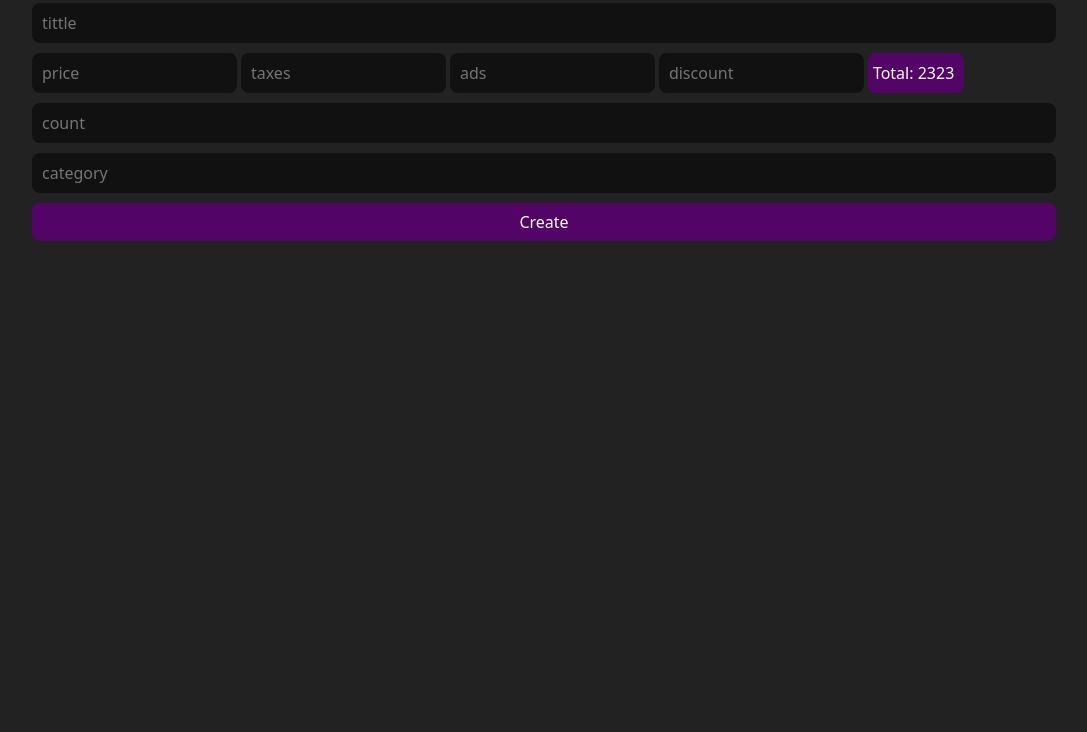
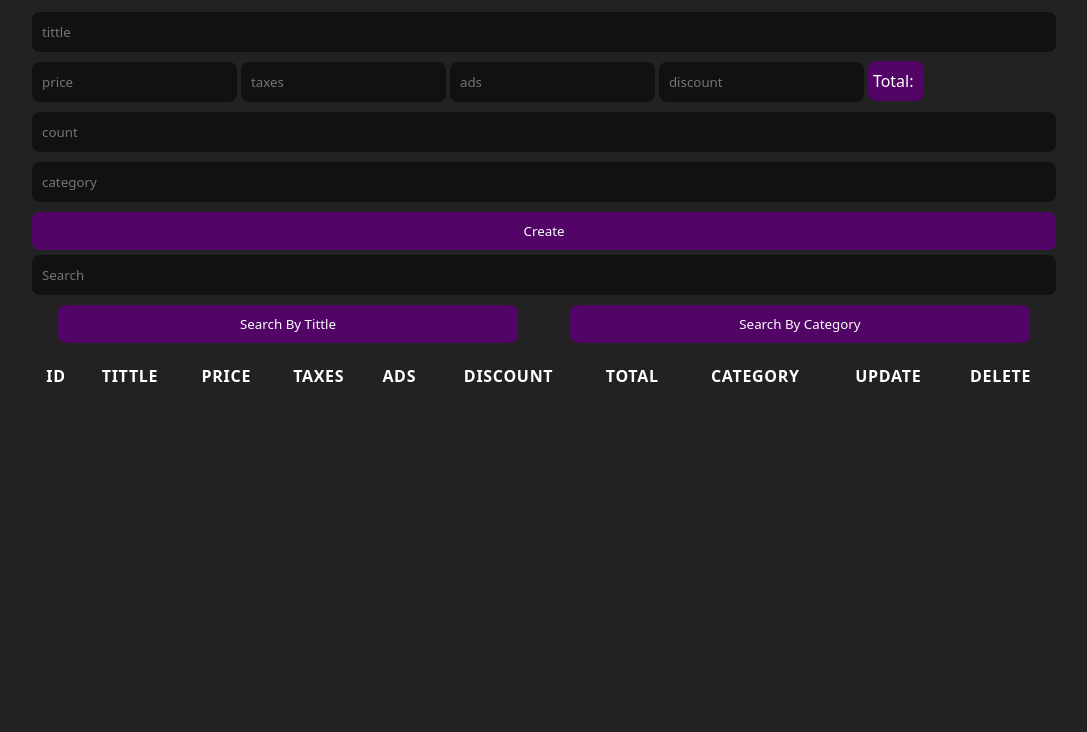
Before and after one commit to Mhamed-Hani/CRUDS-Project, a plain HTML site: page CRUD.html in a window 1280 px wide. Shown: the part 68-800 px from the top of the page, without its empty margins (96-1183 px from the left). Drawn offline with nearby package versions, Linux system fonts and the light colour scheme.

Commit message:
Create Outputs

```diff
--- a/CRUD.css
+++ b/CRUD.css
@@ -21,7 +21,7 @@ header p {
     font-size: 16px;
     font-weight: 400;
 }
-.inputs input {
+input {
     width: 100%;
     background: #111;
     border-radius: 8px;
@@ -42,10 +42,10 @@ header p {
     -ms-transition: all .3s;
     -o-transition: all .3s;
 }
-.inputs .price input {
+.price input {
     width: 20%;
 }
-.inputs button {
+button {
     width: 100%;
     color: white;
     background-color: rgb(82, 4, 103);
@@ -64,11 +64,11 @@ header p {
     -o-transition: all .3s;
     cursor: pointer;
 }
-.inputs button:hover {
+button:hover {
     background-color: rgb(60, 1, 77);
     letter-spacing: 1px;
 }
-.inputs input:focus {
+input:focus {
     transform: scale(1.06,1.2);
     -webkit-transform: scale(1.06,1.2);
     -moz-transform: scale(1.06,1.2);
@@ -76,7 +76,7 @@ header p {
     -o-transform: scale(1.06,1.2);
     background-color: black;
 }
-.inputs span {
+span {
     background-color: rgb(82, 4, 103);
     border-radius: 8px;
     padding-left: 5px;
@@ -90,6 +90,30 @@ header p {
     display: inline-block;
     line-height: 40px;
 }
-.inputs span::before {
+span::before {
     content: "Total: ";
 }
+.btns {
+    display: flex;
+    justify-content: space-around;
+}
+.btns button {
+    width: 45%;
+}
+table {
+    color: white;
+    width: 100%;
+    margin-top: 15px;
+    text-align: center;
+}
+table tr th {
+    text-transform: uppercase;
+    letter-spacing: .7px;
+}
+table tr td button {
+    width: fit-content;
+    padding: 10px 15px;
+}
+th, td {
+    padding: 5px;
+}
--- a/CRUD.html
+++ b/CRUD.html
@@ -7,7 +7,6 @@
         <title>CRUDS</title>
         <link rel="stylesheet" href="https://cdnjs.cloudflare.com/ajax/libs/animate.css/4.1.1/animate.min.css"/>
         <link rel="stylesheet" href="all.min.css">
-        <link rel="stylesheet" href="normalize.css">
         <link rel="stylesheet" href="CRUD.css">
     </head>
     <body>
@@ -23,14 +22,35 @@
                     <input type="number" placeholder="taxes" id="taxes">
                     <input type="number" placeholder="ads" id="ads">
                     <input type="number" placeholder="discount" id="discount">
-                    <span>2323</span>
+                    <span></span>
                 </div>
                 <input type="number" placeholder="count" id="count">
                 <input type="text" placeholder="category">
                 <button>Create</button>
             </div>
             <div class="outputs">
+                <input type="search" placeholder="Search" id="search">
+                <div class="btns">
+                    <button id="search-tittle">Search By Tittle</button>
+                    <button id="search-category">Search By Category</button>
+                </div>
+                <table>
+                    <tr>
+                        <th>id</th>
+                        <th>tittle</th>
+                        <th>price</th>
+                        <th>taxes</th>
+                        <th>ads</th>
+                        <th>discount</th>
+                        <th>total</th>
+                        <th>category</th>
+                        <th>update</th>
+                        <th>delete</th>
+                    </tr>
+                    <tbody>
 
+                    </tbody>
+                </table>
             </div>
         </div>
         <script src="CRUD.js"></script>
```
